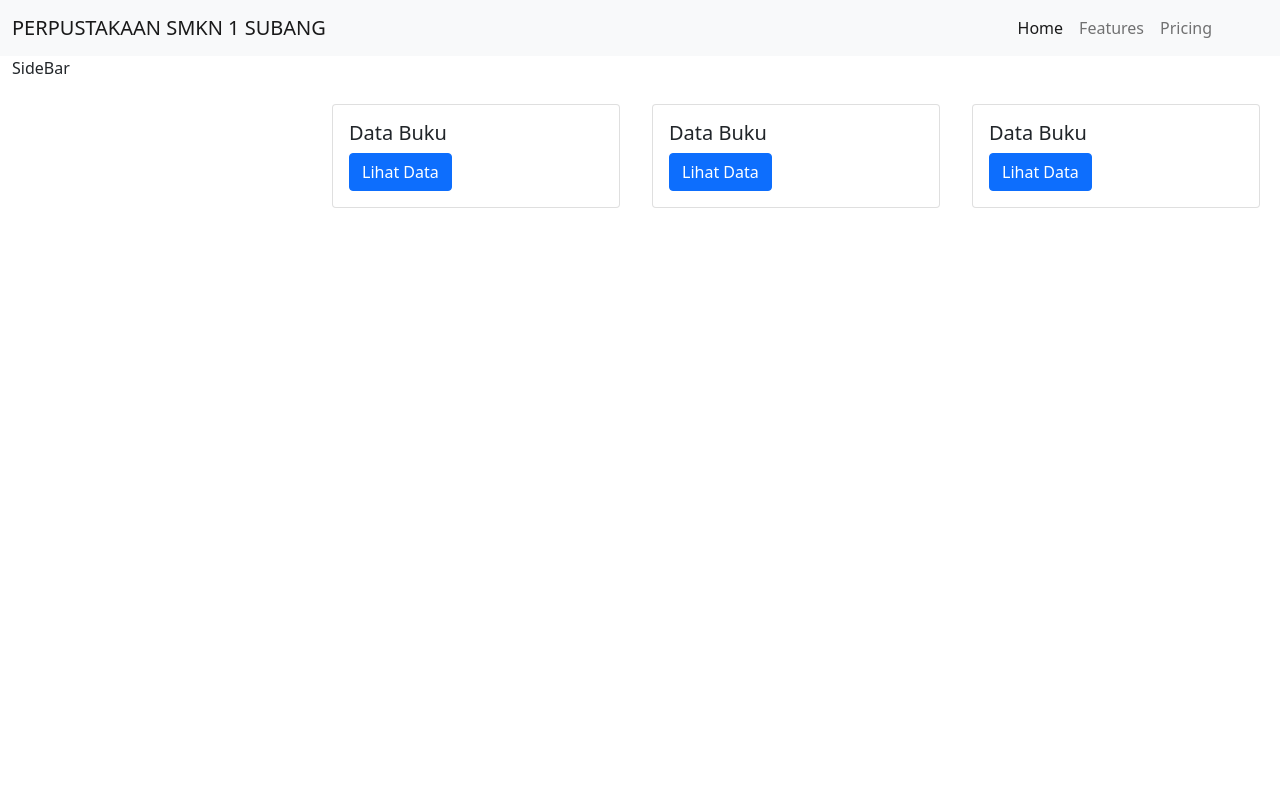
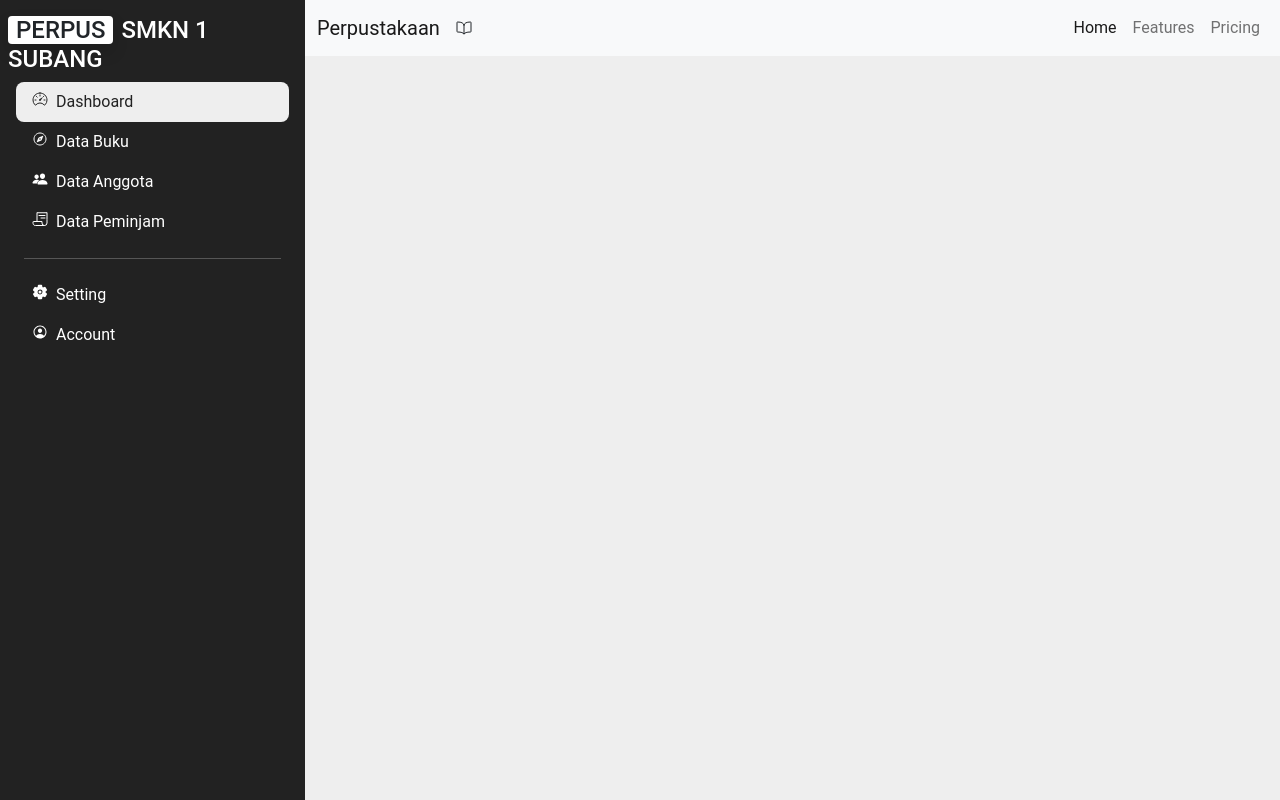
Before and after one commit to MuhammadAhsaNasrulloh/PERPUS_PHP, a PHP site: page /dashboard.php in a window 1280 px wide. Run offline with PHP 8.4, Linux system fonts and the light colour scheme.

Commit message:
Update file

```diff
--- a/admin/dashboard.php
+++ b/admin/dashboard.php
@@ -5,57 +5,98 @@
     <meta name="viewport" content="width=device-width, initial-scale=1.0">
     <title>Dashboard PERPUSTAKAAN SMKN 1 SUBANG</title>
     <link href="https://cdn.jsdelivr.net/npm/bootstrap@5.0.2/dist/css/bootstrap.min.css" rel="stylesheet" integrity="sha384-EVSTQN3/azprG1Anm3QDgpJLIm9Nao0Yz1ztcQTwFspd3yD65VohhpuuCOmLASjC" crossorigin="anonymous">
+    <style>
+        body{
+            background : #eee;
+            font-family : 'Roboto',sans-serif;
+        }
+        #side_nav{
+            background : #222;
+            max-width : 305px;
+            min-width : 305px;
+        }
+        .content{
+            min-height : 100vh;
+            width : 100%;
+        }
+        hr{
+           background : #eee;
+        }
+        .sidebar li.active{
+            background : #eee;
+            border-radius : 8px;
+        }
+        .sidebar li.active a, .sidebar li.active a:hover{
+            color : #222;
+        }
+        .sidebar li a{
+            color: #fff;
+        }
+
+    </style>
+    <script type="module" src="https://unpkg.com/ionicons@7.1.0/dist/ionicons/ionicons.esm.js"></script>
+    <script nomodule src="https://unpkg.com/ionicons@7.1.0/dist/ionicons/ionicons.js"></script>
 </head>
 <body>
     <!-- As a heading -->
+    <!-- sidebar -->
+    <div class="main-cointaier d-flex">
+        <div class="sidebar" id="side_nav">
+            <div class="header-box px-2 pt-3 pb-4">
+
+                <h1 class="fs-4"><span class="bg-white text-dark rounded-2 shadow px-2 me-2">PERPUS</span><span class="text-white">SMKN 1 SUBANG</span></h1>
+
+                <ul class="list-unstyled px-2">
+                    <li class="active"><a href="#" class="text-decoration-none px-3 py-2 d-block"><ion-icon name="speedometer-outline" class="me-2"></ion-icon>Dashboard</a></li>
+                    <li class=""><a href="index.php" class="text-decoration-none px-3 py-2 d-block"><ion-icon name="compass-outline" class="me-2"></ion-icon>Data Buku</a></li>
+                    <li class=""><a href="#" class="text-decoration-none px-3 py-2 d-block"><ion-icon name="people" class="me-2"></ion-icon>Data Anggota</a></li>
+                    <li class=""><a href="#" class="text-decoration-none px-3 py-2 d-block"><ion-icon name="receipt-outline" class="me-2"></ion-icon>Data Peminjam</a></li>
+                </ul>
+
+                <hr class="h-color mx-3">
+                <ul class="list-unstyled px-2">
+                    <li class=""><a href="#" class="text-decoration-none px-3 py-2 d-block"><ion-icon name="settings" class="me-2"></ion-icon>Setting</a></li>
+                    <li class=""><a href="#" class="text-decoration-none px-3 py-2 d-block"><ion-icon name="person-circle-outline" class="me-2"></ion-icon>Account</a></li>
+                </ul>
+            </div>
+
+        </div>
+        <!-- sidebar end -->
+        <!-- content section -->
+        <div class="content">
+
             <nav class="navbar navbar-expand-lg navbar-light bg-light">
-    <div class="container-fluid d-flex">
-        <a class="navbar-brand text-bold" href="#">PERPUSTAKAAN SMKN 1 SUBANG</a>
-        <button class="navbar-toggler" type="button" data-bs-toggle="collapse" data-bs-target="#navbarNavAltMarkup" aria-controls="navbarNavAltMarkup" aria-expanded="false" aria-label="Toggle navigation">
+            <div class="container-fluid">
+                <a class="navbar-brand" href="#">Perpustakaan</a>
+                <ion-icon name="book-outline"></ion-icon>
+                <button class="navbar-toggler" type="button" data-bs-toggle="collapse" data-bs-target="#navbarNav" aria-controls="navbarNav" aria-expanded="false" aria-label="Toggle navigation">
                 <span class="navbar-toggler-icon"></span>
             </button>
-        <div class="collapse navbar-collapse me-5 d-flex justify-content-end" id="navbarNavAltMarkup" >
-        <div class="navbar-nav " >
+            <div class="collapse navbar-collapse d-flex justify-content-end" id="navbarNav">
+            <ul class="navbar-nav">
+                <li class="nav-item">
                     <a class="nav-link active" aria-current="page" href="#">Home</a>
+                </li>
+                <li class="nav-item">
                     <a class="nav-link" href="#">Features</a>
+                </li>
+                <li class="nav-item">
                     <a class="nav-link" href="#">Pricing</a>
-        </div>
+                </li>
+            </ul>
             </div>
             </div>
             </nav>
-        <div class="container-fluid">
-        <div class="row">
-            <div class="col">
-            SideBar
             </div>
-            <div class="col">
-                <div class="card mt-5" style="width: 18rem;">
-                <div class="card-body">
-                <h5 class="card-title">Data Buku</h5>
-                <a href="index.php" class="btn btn-primary">Lihat Data</a>
-                </div>
-                </div>
-            </div>
-            <div class="col">
-                <div class="card mt-5" style="width: 18rem;">
-                <div class="card-body">
-                <h5 class="card-title">Data Buku</h5>
-                <a href="index.php" class="btn btn-primary">Lihat Data</a>
-                </div>
-                </div>
-            </div>
-            <div class="col">
-                <div class="card mt-5" style="width: 18rem;">
-                <div class="card-body">
-                <h5 class="card-title">Data Buku</h5>
-                <a href="index.php" class="btn btn-primary">Lihat Data</a>
-                </div>
-                </div>
-            </div>
-
-        </div>
+            <!-- content section end -->
     </div>
     <!-- Bootstrap 5 -->
     <script src="https://cdn.jsdelivr.net/npm/bootstrap@5.0.2/dist/js/bootstrap.bundle.min.js" integrity="sha384-MrcW6ZMFYlzcLA8Nl+NtUVF0sA7MsXsP1UyJoMp4YLEuNSfAP+JcXn/tWtIaxVXM" crossorigin="anonymous"></script>
+    <script>
+        $(".sidebar ul li").on('click', function(){
+            $(".sidebar ul li.active").removeClass('active');
+            $(this).addClass('active');
+        })
+    </script>
 </body>
 </html>
```
Also changed, not shown: admin/index.php (+86 -3 lines). Lines whose indentation alone changed are shown as unchanged.
